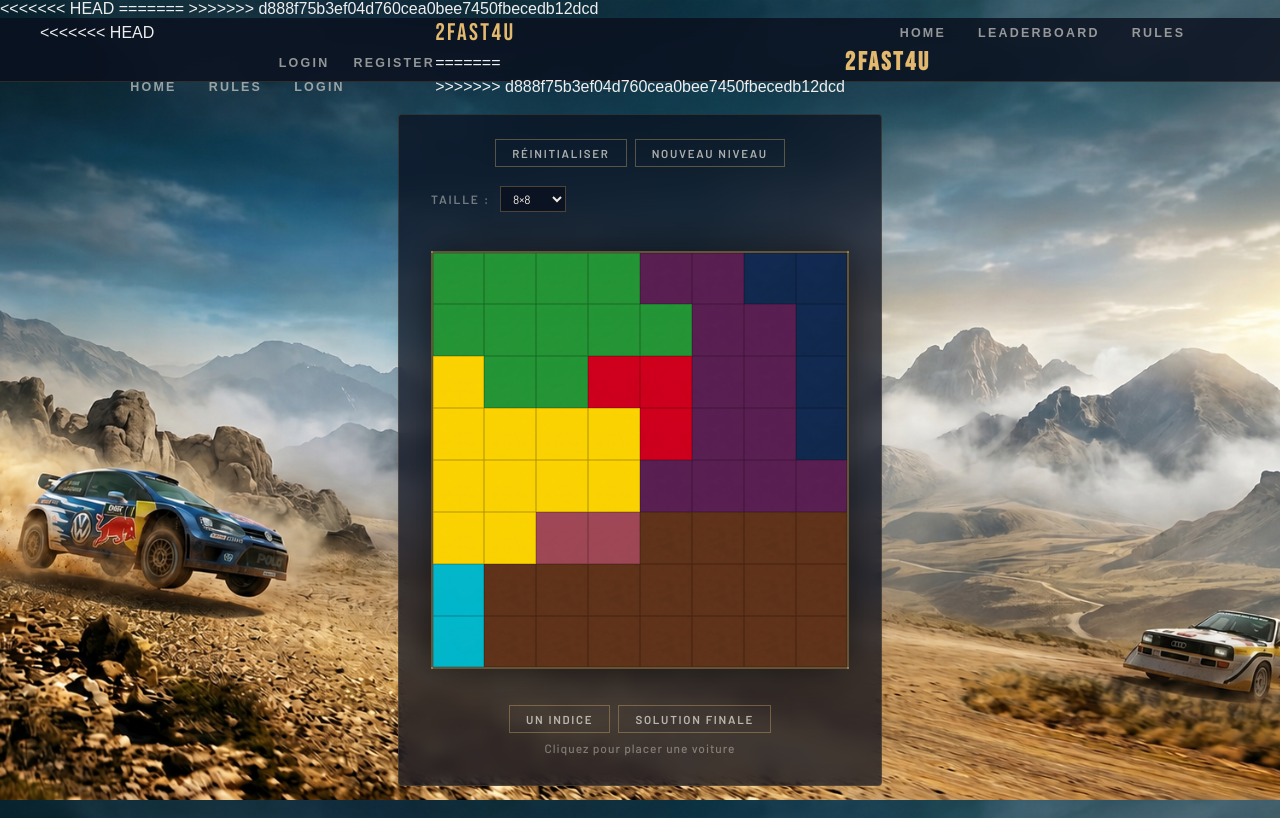
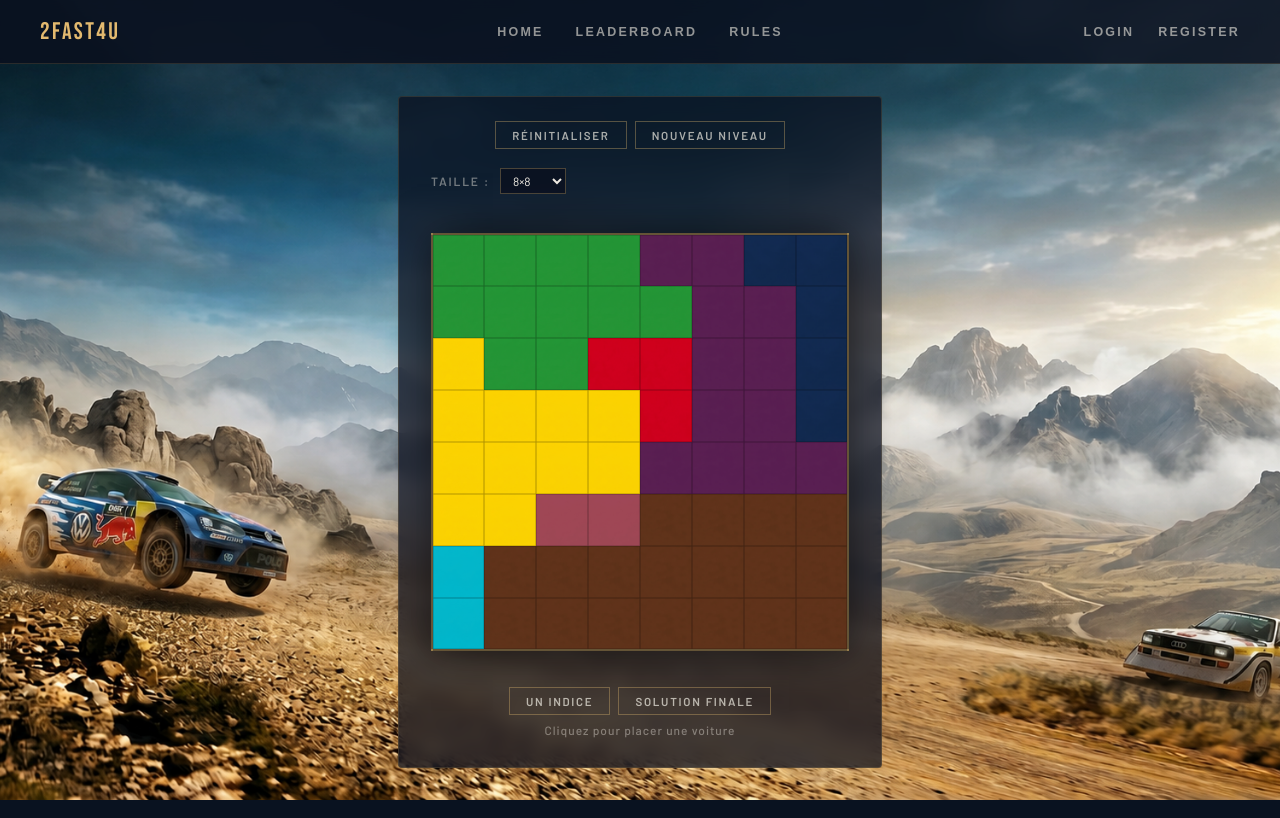
Before and after one commit to RobinLKK/2026-grp8-Clio2Tune, a PHP site: page /game.php in a window 1280 px wide. Run offline with PHP 8.4, Linux system fonts and the light colour scheme.

Commit message:
updt correction

```diff
--- a/web/css/style.css
+++ b/web/css/style.css
@@ -134,7 +134,6 @@ main p {
 
 
 .overlay {
-<<<<<<< HEAD
     position: fixed;
     inset: 0;
     background: rgba(0, 0, 0, 0.75);
@@ -143,7 +142,6 @@ main p {
     justify-content: center;
     align-items: center;
     z-index: 100;
-=======
 	position: fixed;
 	inset: 0;
 	background: rgba(0,0,0,0.6);
@@ -151,7 +149,6 @@ main p {
 	justify-content: center;
 	align-items: center;
     z-index: 9999;
->>>>>>> d888f75b3ef04d760cea0bee7450fbecedb12dcd
 }
 
 .overlay.active {
--- a/web/pages/game.php
+++ b/web/pages/game.php
@@ -4,11 +4,8 @@
     <meta charset="UTF-8">
     <title>Jouer - Queen's Game</title>
     <link rel="stylesheet" href="../css/style.css">
-<<<<<<< HEAD
     <link href="https://fonts.googleapis.com/css2?family=Bebas+Neue&display=swap" rel="stylesheet">
-=======
     <script src="../js/regles.js" defer></script>
->>>>>>> d888f75b3ef04d760cea0bee7450fbecedb12dcd
     <link rel="icon" href="../media/car-icon.ico" type="image/x-icon">
     <style>
     @import url('https://fonts.googleapis.com/css2?family=Bebas+Neue&family=Barlow:wght@400;500;600&display=swap');
@@ -201,7 +198,6 @@
         </div>
     </div>
     <header>
-<<<<<<< HEAD
     <a href="index.php" class="logo">2Fast4U</a>
     <nav>
         <a href="index.php">Home</a>
@@ -217,18 +213,6 @@
             <a href="register.php">Register</a>
         <?php endif; ?>
     </div>
-=======
-        <h1>2Fast4U</h1>
-        <nav>
-            <a href="index.php">Home</a>
-            <a href="#" id="openRules">Rules</a>
-            <?php if (isset($_SESSION["pseudo"])): ?>
-                <a href="profile.php"><?= htmlspecialchars($_SESSION["pseudo"]) ?></a>
-            <?php else: ?>
-                <a href="login.php">Login</a>
-            <?php endif; ?>
-            </nav>
->>>>>>> d888f75b3ef04d760cea0bee7450fbecedb12dcd
     </header>
 
     <main style="display:flex; align-items:center; justify-content:center; min-height:calc(100vh - 64px);">
```
Also changed, not shown: web/pages/index.php (+0 -13 lines).
